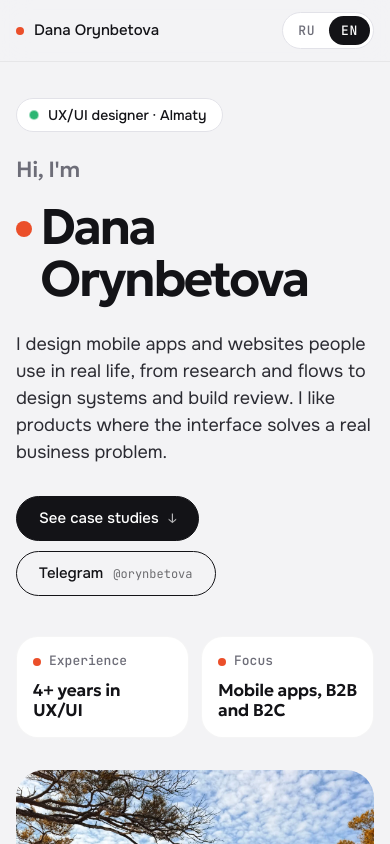
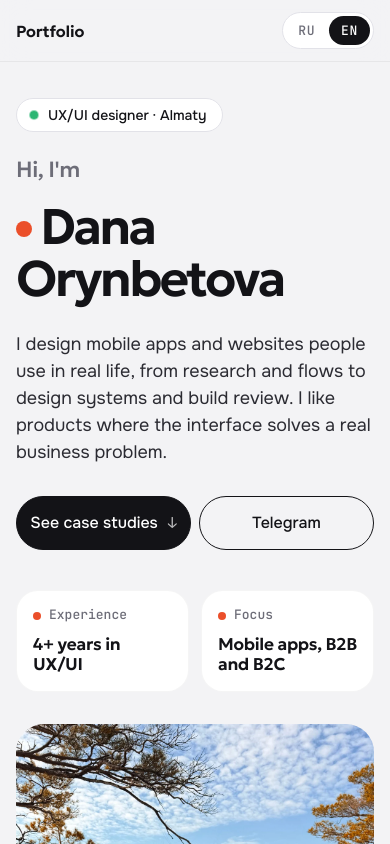
Before and after one commit to orynbetova777-cyber/orynbetova777-cyber.github.io, a plain HTML site: page index.html in a window 390 px wide. Shown: the top 844 px of the page. Drawn offline with Linux system fonts and the light colour scheme.

Commit message:
Home: Portfolio label, surname alignment, larger buttons
Co-Authored-By: Claude Opus 5.5 <noreply@anthropic.com>
Claude-Session: https://claude.ai/code/session_01XrZijXz1GXi1E9UsodUNQU

```diff
--- a/index.html
+++ b/index.html
@@ -65,7 +65,7 @@ html[data-lang="ru"] .en, html[data-lang="en"] .ru { display: none !important; }
 /* header */
 .top { position: sticky; top: 0; z-index: 30; background: rgb(243 243 245 / .78); backdrop-filter: saturate(1.6) blur(14px); -webkit-backdrop-filter: saturate(1.6) blur(14px); border-bottom: 1px solid rgb(19 19 23 / .06); }
 .top-in { max-width: var(--wrap); margin: 0 auto; padding: 12px var(--gutter); display: flex; align-items: center; justify-content: space-between; gap: 20px; }
-.me { display: inline-flex; align-items: center; gap: 10px; font: 500 15px/1 var(--body); text-decoration: none; }
+.me { display: inline-flex; align-items: center; gap: 10px; font: 600 16px/1 var(--display); letter-spacing: -.01em; text-decoration: none; }
 .me .dot { align-self: center; }
 .me > span:not(.dot) { display: inline-flex; align-items: center; line-height: 1; }
 .nav { display: flex; gap: 4px; }
@@ -86,17 +86,17 @@ html[data-lang="ru"] .en, html[data-lang="en"] .ru { display: none !important; }
 .hello { display: block; font: 500 clamp(22px, 2.4vw, 32px)/1.1 var(--display); letter-spacing: -.02em; color: var(--muted); margin-bottom: clamp(10px, 1.4vw, 18px); }
 .hero h1 { font-size: var(--t-hero); line-height: 1.04; letter-spacing: -.055em; margin-top: 26px; }
 .hero h1 .first { display: inline-flex; align-items: center; gap: .16em; }
-.hero h1 .last { display: inline-block; padding-left: .48em; }
+.hero h1 .last { display: inline-block; }
 .bigdot { width: .32em; height: .32em; border-radius: 50%; background: var(--accent); flex: none; transform: translateY(.04em); }
 .lead { font-size: var(--t-lead); line-height: 1.5; max-width: 30em; color: var(--ink-soft); margin-top: 26px; }
 .actions { display: flex; flex-wrap: wrap; gap: 10px; margin-top: 30px; }
-.btn { display: inline-flex; align-items: center; gap: 10px; padding: 14px 22px; border-radius: 999px; text-decoration: none; font: 500 15px/1 var(--body); border: 1px solid var(--ink); transition: transform .2s ease, background .2s ease, color .2s ease; }
+.btn { display: inline-flex; align-items: center; justify-content: center; gap: 10px; padding: 19px 30px; border-radius: 999px; text-decoration: none; font: 500 17px/1 var(--body); border: 1px solid var(--ink); transition: transform .2s ease, background .2s ease, color .2s ease; }
 .btn.solid { background: var(--ink); color: #fff; }
 .btn.ghost { background: transparent; }
 .btn:hover { transform: translateY(-1px); }
 .btn.ghost:hover { background: var(--ink); color: #fff; }
-.btn .arr { font-family: var(--mono); font-size: 13px; opacity: .7; }
-.btn small { font: 400 12px/1 var(--mono); opacity: .6; }
+.btn .arr { font-family: var(--mono); font-size: 15px; opacity: .7; }
+.btn small { font: 400 13.5px/1 var(--mono); opacity: .6; }
 
 
 .facts { display: grid; grid-template-columns: repeat(2, minmax(0, 1fr)); gap: var(--gap); margin: 0; }
@@ -208,6 +208,10 @@ footer .who { display: inline-flex; align-items: center; gap: 8px; }
   .head > .label { padding-top: 0; }
   .photo { aspect-ratio: 4 / 4.6; }
   .job { grid-template-columns: 1fr; gap: 4px; }
+  .hero .actions { display: grid; grid-template-columns: 1fr 1fr; gap: 8px; }
+  .hero .actions .btn { padding: 18px 12px; font-size: 16px; white-space: nowrap; }
+  .hero .actions .btn small { display: none; }
+  .links .btn { padding: 17px 22px; font-size: 16px; }
   .facts > div { padding: 16px; gap: 10px; }
   .facts dd { font-size: 17px; }
   .tool { font-size: 14px; }
@@ -236,7 +240,7 @@ footer .who { display: inline-flex; align-items: center; gap: 8px; }
 
 <header class="top">
   <div class="top-in">
-    <a class="me" href="#top"><span class="dot name"></span><span class="ru">Дана Орынбетова</span><span class="en">Dana Orynbetova</span></a>
+    <a class="me" href="#top"><span class="ru">Портфолио</span><span class="en">Portfolio</span></a>
     <nav class="nav" aria-label="Разделы / Sections">
       <a href="#about"><span class="ru">Опыт</span><span class="en">Experience</span></a>
       <a href="#cases"><span class="ru">Кейсы</span><span class="en">Case studies</span></a>
```
